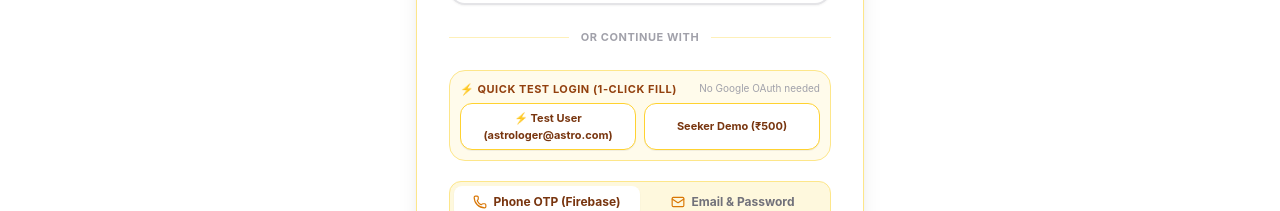
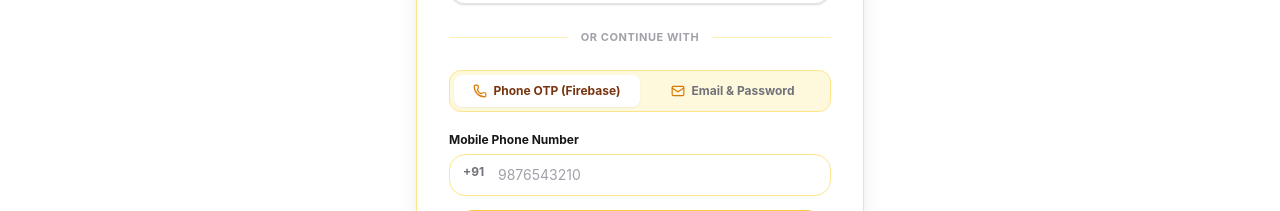
Before and after one commit to sarvexmarketing-hash/astro, a Next.js app in the folder astroo-customer-web/: page /login in a window 1280 px wide. Shown: the part 333-544 px from the top of the page. Built offline with nearby package versions, Linux system fonts and the light colour scheme; no server answers.

Commit message:
feat(auth): remove demo banner and personal names from login page

```diff
--- a/astroo-customer-web/src/app/login/page.tsx
+++ b/astroo-customer-web/src/app/login/page.tsx
@@ -477,42 +477,6 @@ function LoginContent() {
           <div className="flex-grow border-t border-[#FDE68A]/60"></div>
         </div>
 
-        {/* Quick Demo Fill Buttons */}
-        <div className="p-2.5 rounded-2xl bg-[#FFFBEB] border border-[#FDE68A] space-y-1.5">
-          <div className="flex items-center justify-between">
-            <span className="text-[11px] font-bold text-[#92400E] uppercase tracking-wider flex items-center gap-1">
-              ⚡ Quick Test Login (1-Click Fill)
-            </span>
-            <span className="text-[10px] text-[#A1A1AA]">No Google OAuth needed</span>
-          </div>
-          <div className="flex flex-wrap gap-2">
-            <button
-              type="button"
-              onClick={() => {
-                setAuthMode('email');
-                setEmail('astrologer@astro.com');
-                setPassword('Astro@123');
-                setError(null);
-              }}
-              className="flex-1 py-1.5 px-2.5 rounded-xl bg-white hover:bg-amber-100 border border-amber-300 text-[11px] font-bold text-[#78350F] shadow-2xs hover:shadow-xs transition-all cursor-pointer text-center"
-            >
-              ⚡ Test User (astrologer@astro.com)
-            </button>
-            <button
-              type="button"
-              onClick={() => {
-                setAuthMode('email');
-                setEmail('customer@astro.com');
-                setPassword('User@123');
-                setError(null);
-              }}
-              className="flex-1 py-1.5 px-2.5 rounded-xl bg-white hover:bg-amber-100 border border-amber-300 text-[11px] font-bold text-[#78350F] shadow-2xs hover:shadow-xs transition-all cursor-pointer text-center"
-            >
-              Seeker Demo (₹500)
-            </button>
-          </div>
-        </div>
-
         {/* Auth Mode Toggle (Phone OTP vs Email) */}
         <div className="flex rounded-xl bg-[#FEF3C7]/60 p-1 border border-[#FDE68A]">
           <button
```
